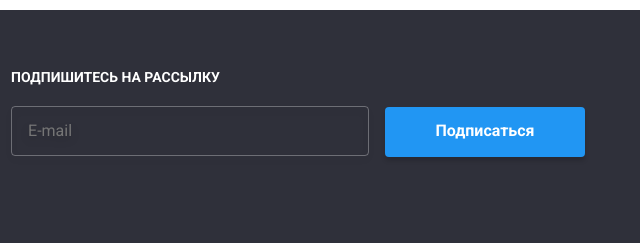
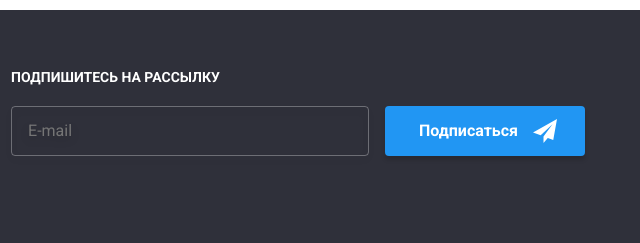
Before and after one commit to mrn2022mlcn/homework06, a plain HTML site: page index.html in a window 1280 px wide. Shown: the part 2694-2937 px from the top of the page, 640-1280 px from the left. Drawn offline with nearby package versions, Linux system fonts and the light colour scheme.

Commit message:
Стилизует формы в футере

```diff
--- a/css/styles.css
+++ b/css/styles.css
@@ -604,6 +604,14 @@ fill: var(--accent-color);
     fill: #FFFFFF;
 }
 
+.footer-subscribe {
+    position: relative;
+}
+
+.footer-btn {
+    position: relative;
+}
+
 .footer-input {
     padding: 15px 16px;
     width: 358px;
@@ -616,9 +624,10 @@ fill: var(--accent-color);
     background-color: transparent;
 }
 
+
 .subscribe-btn {
     margin-left: 12px;
-    padding: 10px auto;
+    padding: 10px 62px 10px 29px;
     width: 200px;
     height: 50px;
     font-weight: 700;
@@ -632,6 +641,14 @@ fill: var(--accent-color);
 
 }
 
+
+.icon-send {
+    position:absolute;
+    top: 50%;
+    right: 28px;
+    transform: translateY(-50%);
+    fill: #ffffff;
+}
 
 
 .backdrop {
@@ -720,15 +737,16 @@ fill: var(--accent-color);
   fill: var(--accent-color);
 }
 
-.modal-input-wrap {
-  position: relative;
-}
-
 .modal-field {
     position: relative;
     width: 100%;
     margin-bottom: 10px;
 }
+
+.modal-input-wrap {
+  position: relative;
+}
+
 
 .modal-logo {
 
@@ -792,6 +810,8 @@ fill: var(--accent-color);
     box-shadow: 0px 4px 4px rgba(0, 0, 0, 0.15);
     border-radius: 4px;
 }
+
+
 /* Portfolio styles */
 
 .visually-hidden {
--- a/index.html
+++ b/index.html
@@ -416,14 +416,22 @@
     <div class="footer-subscribe">
         <h3 class="join">Подпишитесь на рассылку</h3>
         <form>
+    <div class="footer-btn">
             <input
             type="email"
             class="footer-input"
             name="subscribe-mail"
             placeholder="E-mail"
             />
+
             <button type="submit"
             class="subscribe-btn">Подписаться</button>
+
+            <svg class="icon-send" width="24" height="24">
+                <use href="./images/icon-sendopt.svg#icon-icon-send"></use>
+            </svg>
+
+    </div>
         </form>
     </div>
     </div>
```
